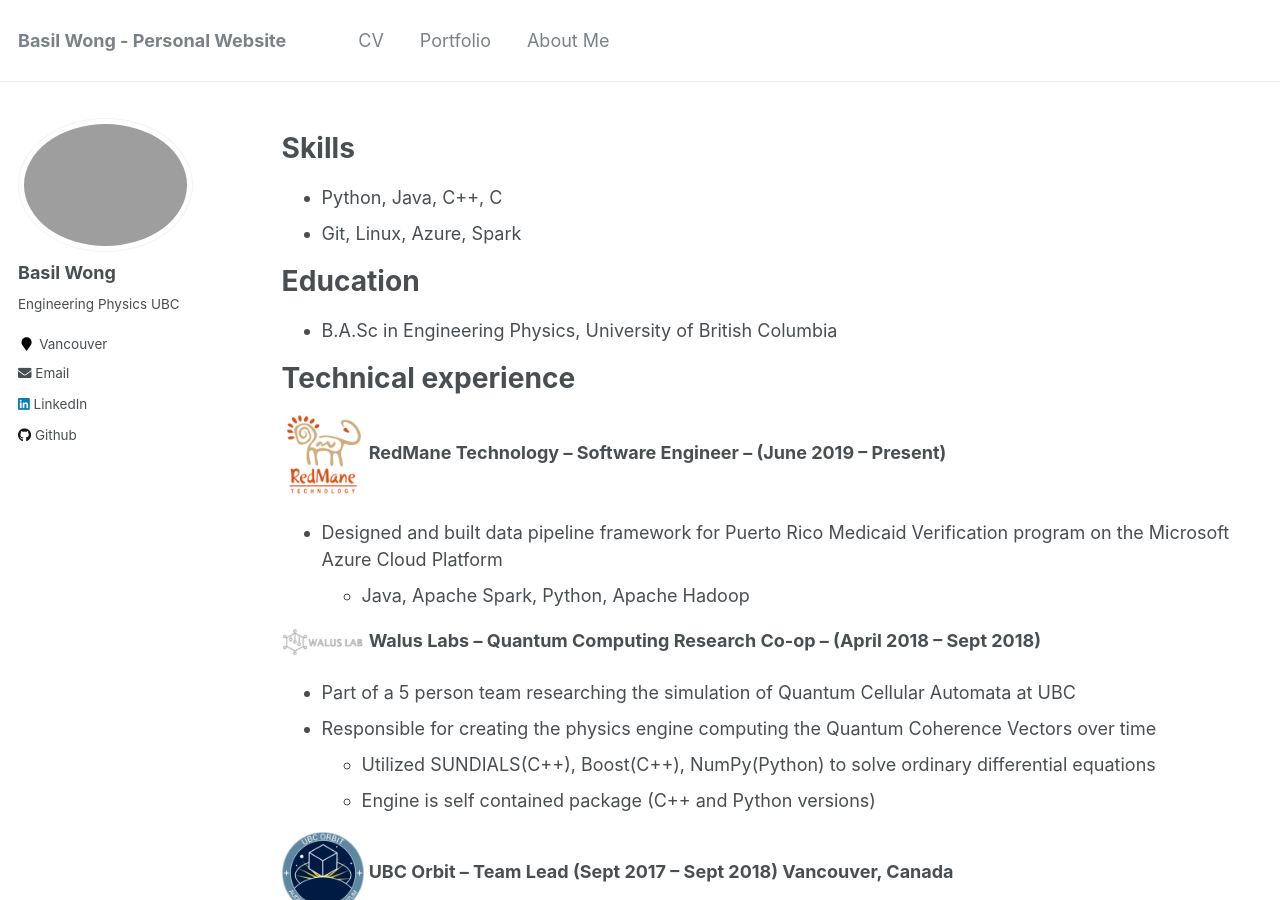
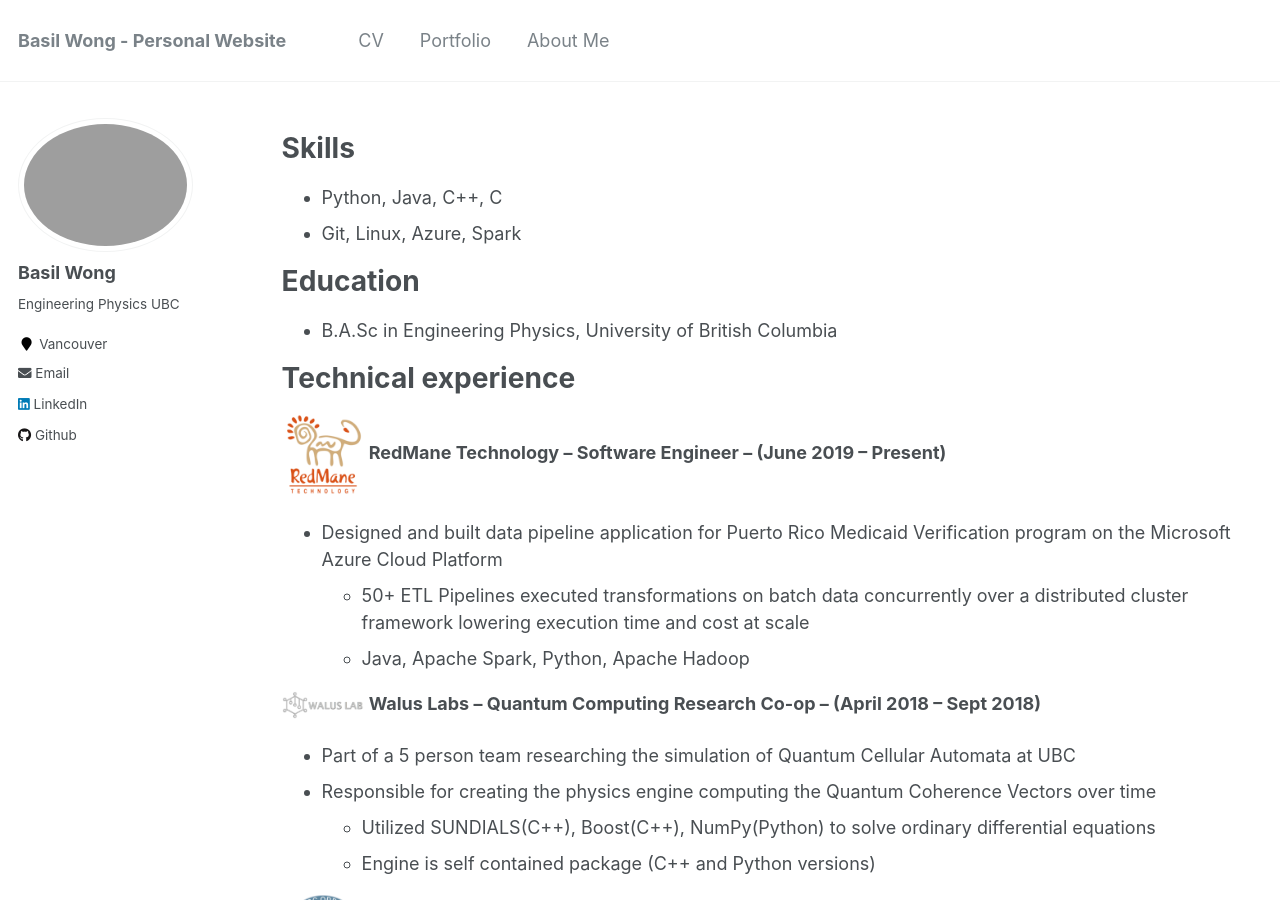
Before and after one commit to basilwong/basilwong.github.io, a Jekyll site: the page built from _pages/cv.md, in a window 1280 px wide and 900 px high. Built offline with Jekyll 4.4.1, drawn with Linux system fonts in a browser that asks for light colours.

Commit message:
added extra update for cv

```diff
--- a/_pages/cv.md
+++ b/_pages/cv.md
@@ -22,7 +22,8 @@ Technical experience
 ======
 <a href="https://www.redmane.com/"><img src="https://basilwong.github.io/files/logos/redmane_logo.png" width="82" height="86" title="RedMane Logo" alt="f"></a>
 **RedMane Technology – Software Engineer – (June 2019 – Present)**
-  * Designed and built data pipeline framework for Puerto Rico Medicaid Verification program on the Microsoft Azure Cloud Platform
+  * Designed and built data pipeline application for Puerto Rico Medicaid Verification program on the Microsoft Azure Cloud Platform
+    * 50+ ETL Pipelines executed transformations on batch data concurrently over a distributed cluster framework lowering execution time and cost at scale
     * Java, Apache Spark, Python, Apache Hadoop
 
 <a href="https://waluslab.ece.ubc.ca/"><img src="https://basilwong.github.io/files/logos/WALUSLAB.png" width="82" height="86" title="Walus Labs Logo" alt="f"></a>
```
